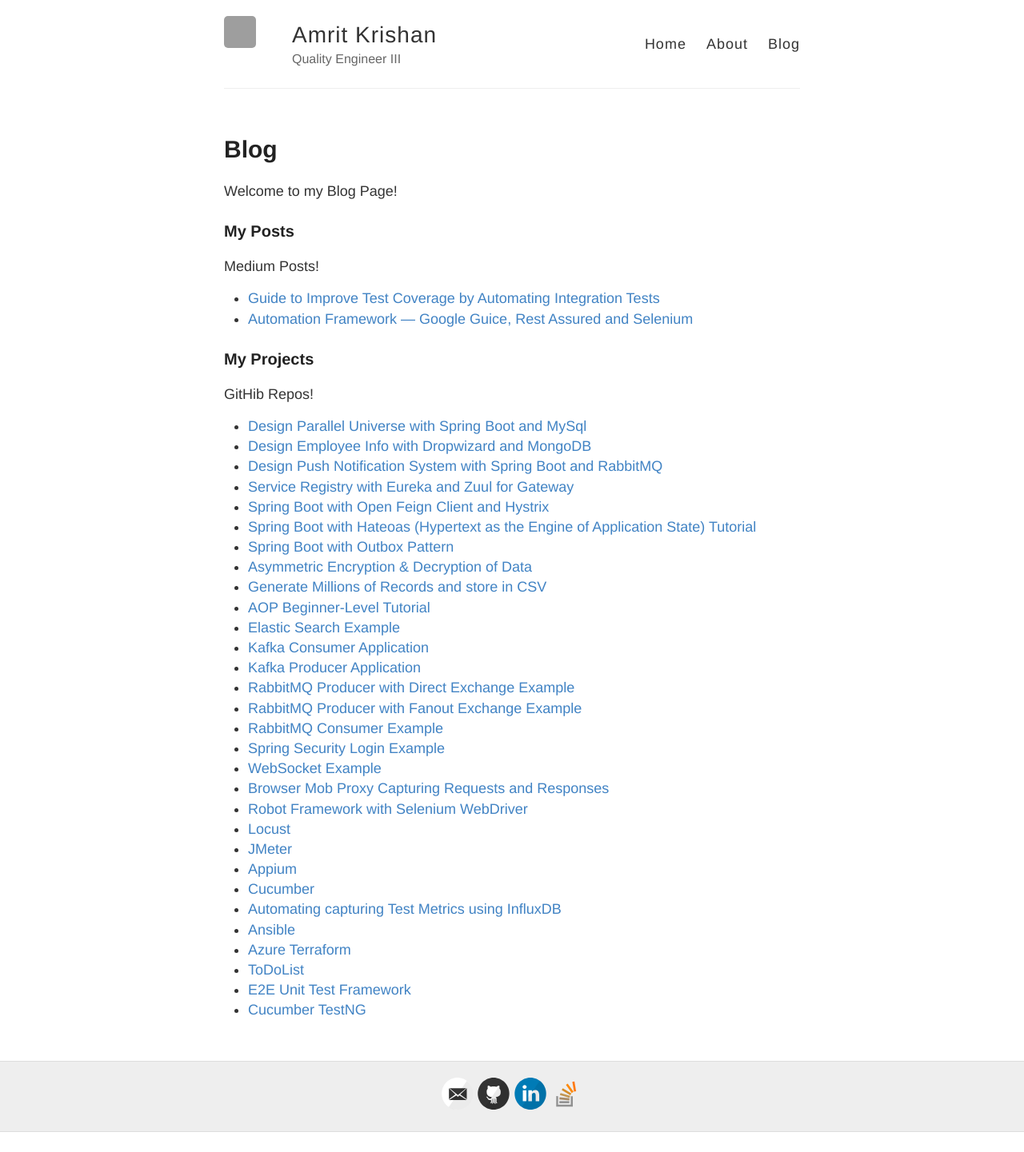
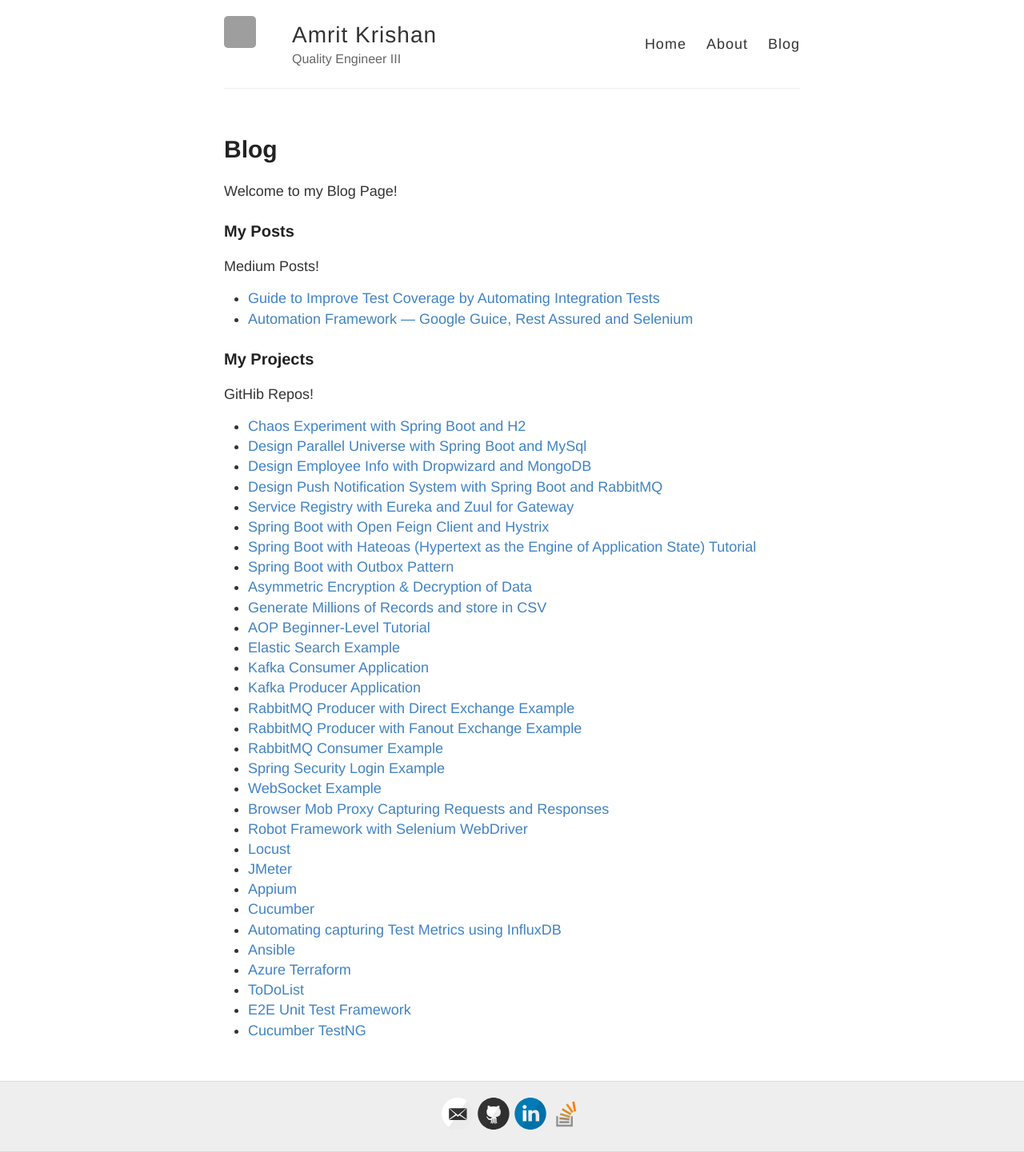
Before and after one commit to amritkrishan/amritkrishan.github.io, a Jekyll site: the page built from blog.md, in a window 1280 px wide. Shown: the whole page at 80% size. Built offline with Jekyll 4.4.1, drawn with Linux system fonts in a browser that asks for light colours; before the commit the page ends 1416 px from its top, so only the background shows below that; grey boxes are pictures that could not be loaded.

Commit message:
Update blog.md

```diff
--- a/blog.md
+++ b/blog.md
@@ -21,6 +21,7 @@ Medium Posts!
 GitHib Repos!
 
 <ul>
+	<li><a href="https://github.com/amritkrishan/chaos-experiment">Chaos Experiment with Spring Boot and H2</a></li>
 	<li><a href="https://github.com/amritkrishan/ParallelUniverse">Design Parallel Universe with Spring Boot and MySql</a></li>
 	<li><a href="https://github.com/amritkrishan/DropwizardMongoDB">Design Employee Info with Dropwizard and MongoDB</a></li>
 	<li><a href="https://github.com/amritkrishan/push-notification">Design Push Notification System with Spring Boot and RabbitMQ</a></li>
```
